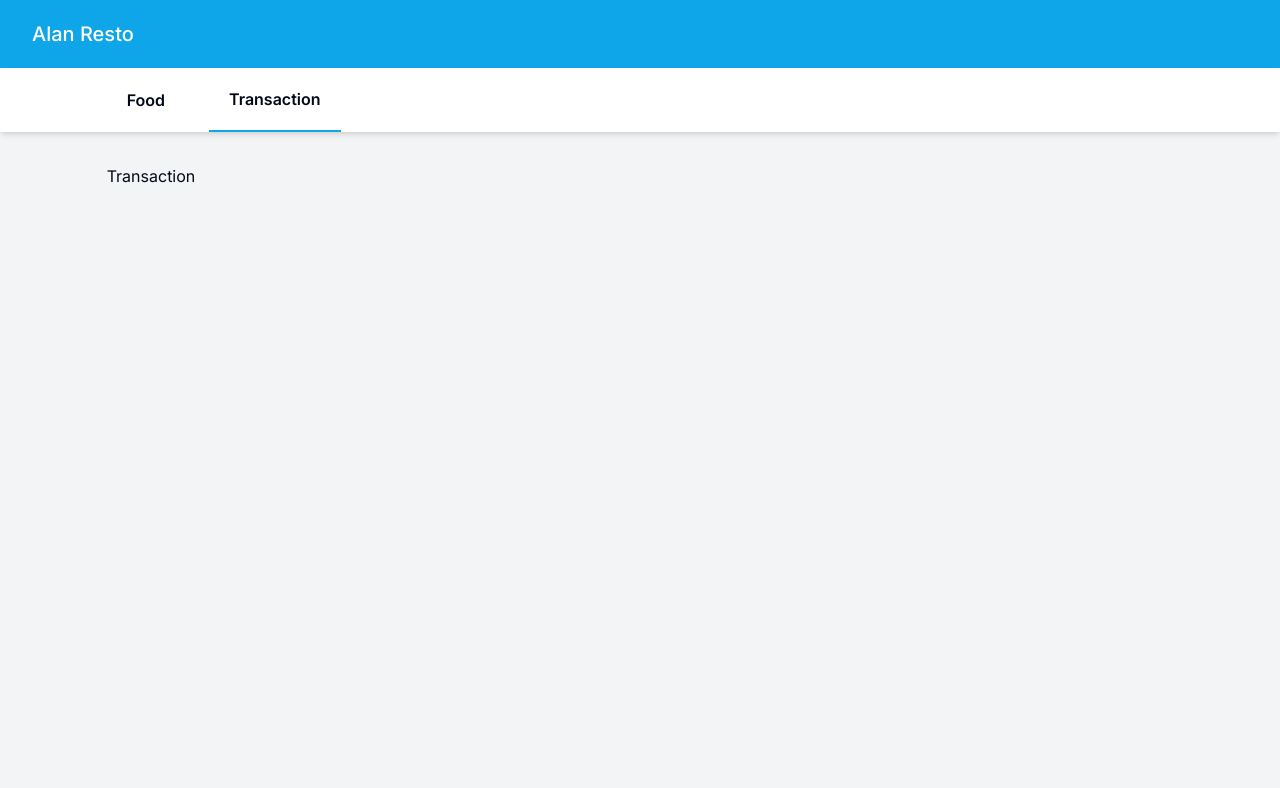
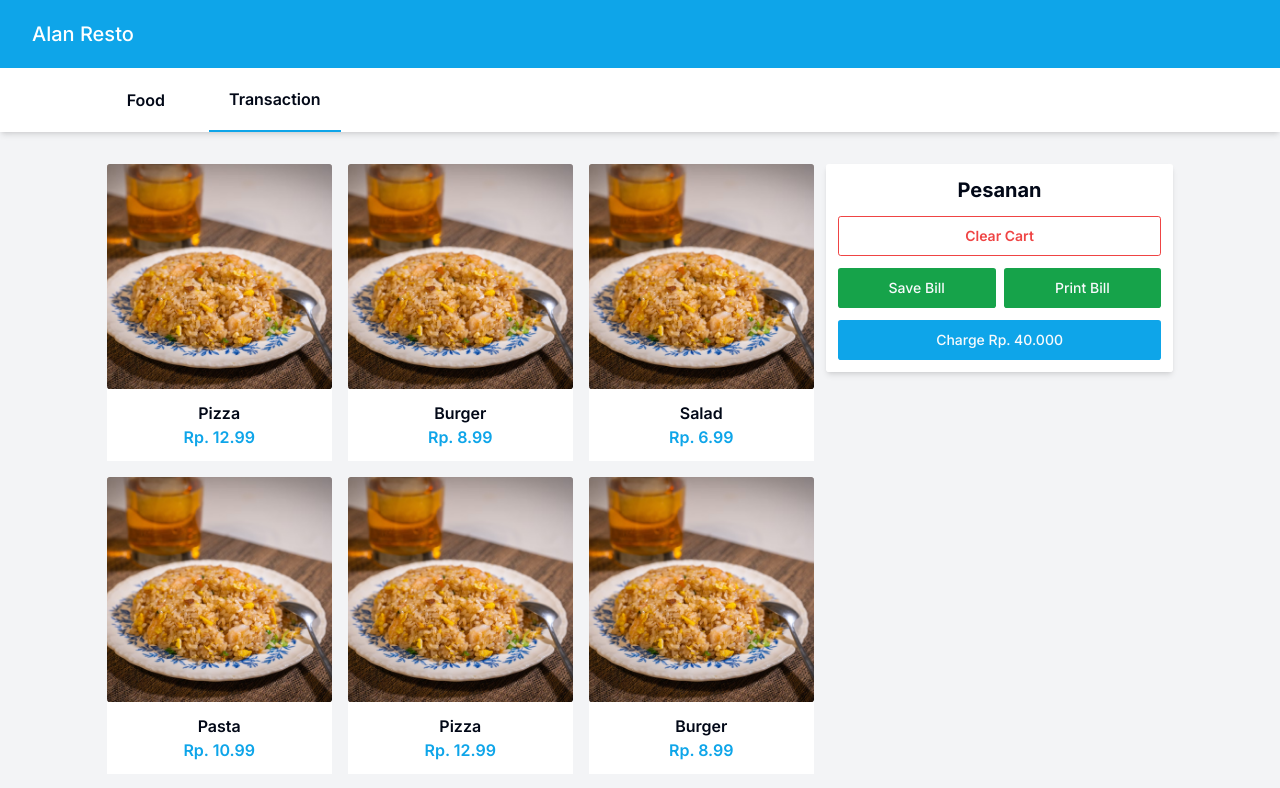
Before and after one commit to alaqsaka/kaseer-app, a Next.js app: page /transaction in a window 1280 px wide. Shown: the top 788 px of the page. Built offline with nearby package versions, Linux system fonts and the light colour scheme.

Commit message:
transaction page

```diff
--- /dev/null
+++ b/app/transaction/components/client.tsx
@@ -0,0 +1,51 @@
+"use client";
+
+import { Button } from "@/components/ui/button";
+import ProductCard from "@/components/ui/product-card";
+import { Product } from "@/types";
+import { useState } from "react";
+
+interface TransactionClientProps {
+  data: Product[];
+}
+
+const TransactionClient: React.FC<TransactionClientProps> = ({ data }) => {
+  const [products, setProducts] = useState([]);
+
+  console.log(data);
+
+  const addProduct = () => {};
+
+  return (
+    <div className="grid grid-cols-3 gap-3">
+      <div className="col-span-2" style={{ width: "inherit" }}>
+        <div className="grid grid-cols-3 gap-4">
+          {data.map((product) => (
+            <ProductCard key={product.id} data={product} />
+          ))}
+        </div>
+      </div>
+
+      <div className="bg-white p-3 shadow-md rounded-md h-fit">
+        <p className="text-xl text-center font-bold">Pesanan</p>
+        <Button
+          variant="outline"
+          className="border-red-500 text-red-500 hover:text-red-500 hover:bg-white w-full font-semibold mt-3"
+        >
+          Clear Cart
+        </Button>
+        <div className="flex gap-2 mt-3">
+          <Button className="bg-green-600 w-full hover:bg-green-500">
+            Save Bill
+          </Button>
+          <Button className="bg-green-600 w-full hover:bg-green-500">
+            Print Bill
+          </Button>
+        </div>
+        <Button className="w-full mt-3">Charge Rp. 40.000</Button>
+      </div>
+    </div>
+  );
+};
+
+export default TransactionClient;
--- a/app/transaction/page.tsx
+++ b/app/transaction/page.tsx
@@ -1,8 +1,64 @@
 import Container from "@/components/container";
-import React from "react";
+import TransactionClient from "./components/client";
+import { Product } from "@/types";
 
 const Transaction = () => {
-  return <Container>Transaction</Container>;
+  const products = [
+    {
+      id: "1",
+      name: "Pizza",
+      price: "12.99",
+      imageUrl: `/nasigoreng.avif`,
+    },
+    {
+      id: "2",
+      name: "Burger",
+      price: "8.99",
+      imageUrl: `/nasigoreng.avif`,
+    },
+    {
+      id: "3",
+      name: "Salad",
+      price: "6.99",
+      imageUrl: `/nasigoreng.avif`,
+    },
+    {
+      id: "4",
+      name: "Pasta",
+      price: "10.99",
+      imageUrl: `/nasigoreng.avif`,
+    },
+    {
+      id: "1",
+      name: "Pizza",
+      price: "12.99",
+      imageUrl: `/nasigoreng.avif`,
+    },
+    {
+      id: "2",
+      name: "Burger",
+      price: "8.99",
+      imageUrl: `/nasigoreng.avif`,
+    },
+    {
+      id: "3",
+      name: "Salad",
+      price: "6.99",
+      imageUrl: `/nasigoreng.avif`,
+    },
+    {
+      id: "4",
+      name: "Pasta",
+      price: "10.99",
+      imageUrl: `/nasigoreng.avif`,
+    },
+  ];
+
+  return (
+    <Container>
+      <TransactionClient data={products} />
+    </Container>
+  );
 };
 
 export default Transaction;
--- /dev/null
+++ b/components/ui/product-card.tsx
@@ -0,0 +1,29 @@
+import { Product } from "@/types";
+import Image from "next/image";
+
+interface ProductCardProps {
+  data: Product;
+}
+
+const ProductCard: React.FC<ProductCardProps> = ({ data }) => {
+  return (
+    <div className="bg-white cursor-pointer">
+      <div className="aspect-square rounded-xl bg-gray-100 relative">
+        <Image
+          src={data.imageUrl}
+          fill
+          // height={50}
+          // width={50}
+          alt="Product image"
+          className="aspect-square object-cover rounded-md"
+        />
+      </div>
+      <div className="p-3 text-center">
+        <p className="text-base font-semibold">{data.name}</p>
+        <p className="text-base font-semibold text-sky-500">Rp. {data.price}</p>
+      </div>
+    </div>
+  );
+};
+
+export default ProductCard;
--- /dev/null
+++ b/types.ts
@@ -0,0 +1,6 @@
+export interface Product {
+  id: string;
+  name: string;
+  imageUrl: string;
+  price: string;
+}
```
